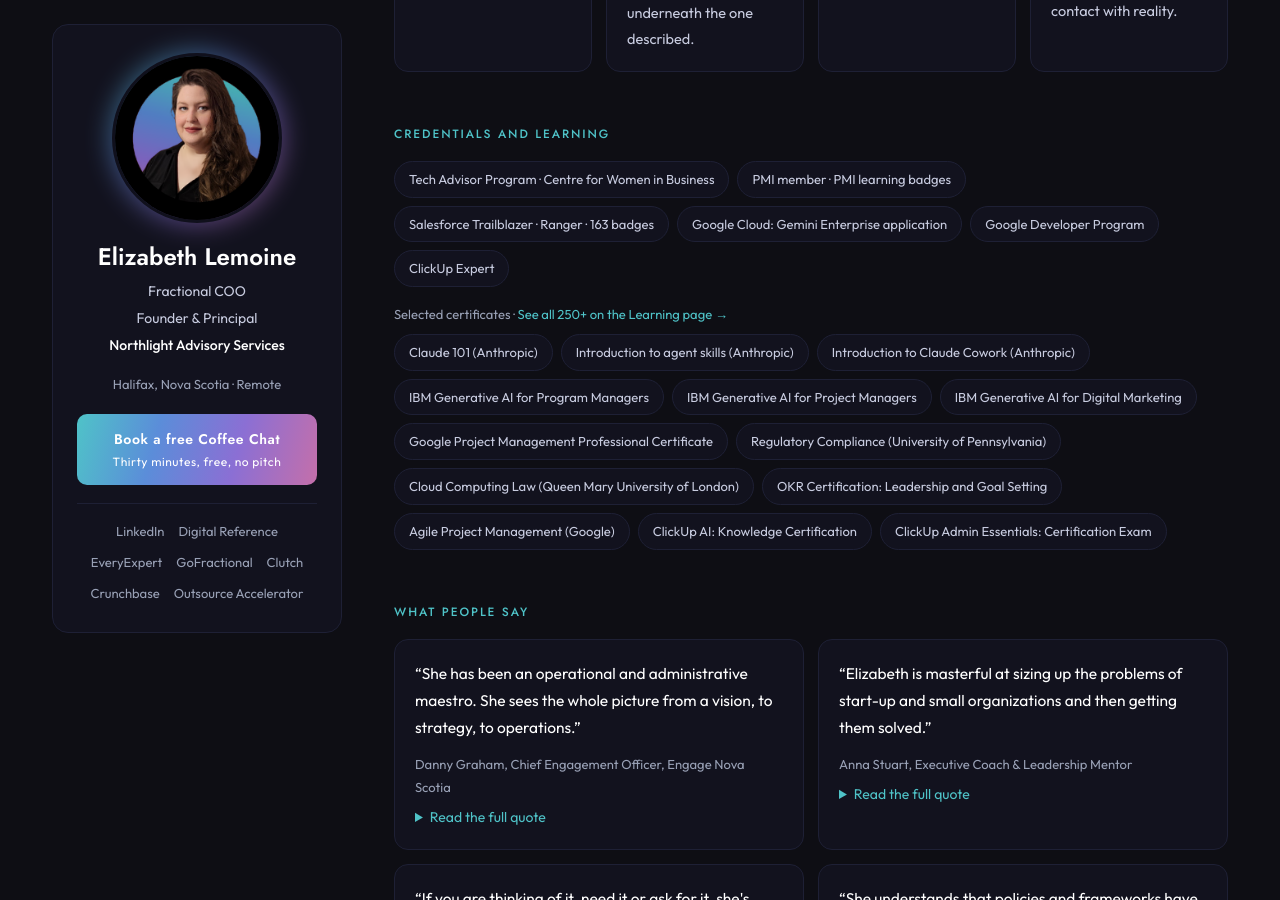
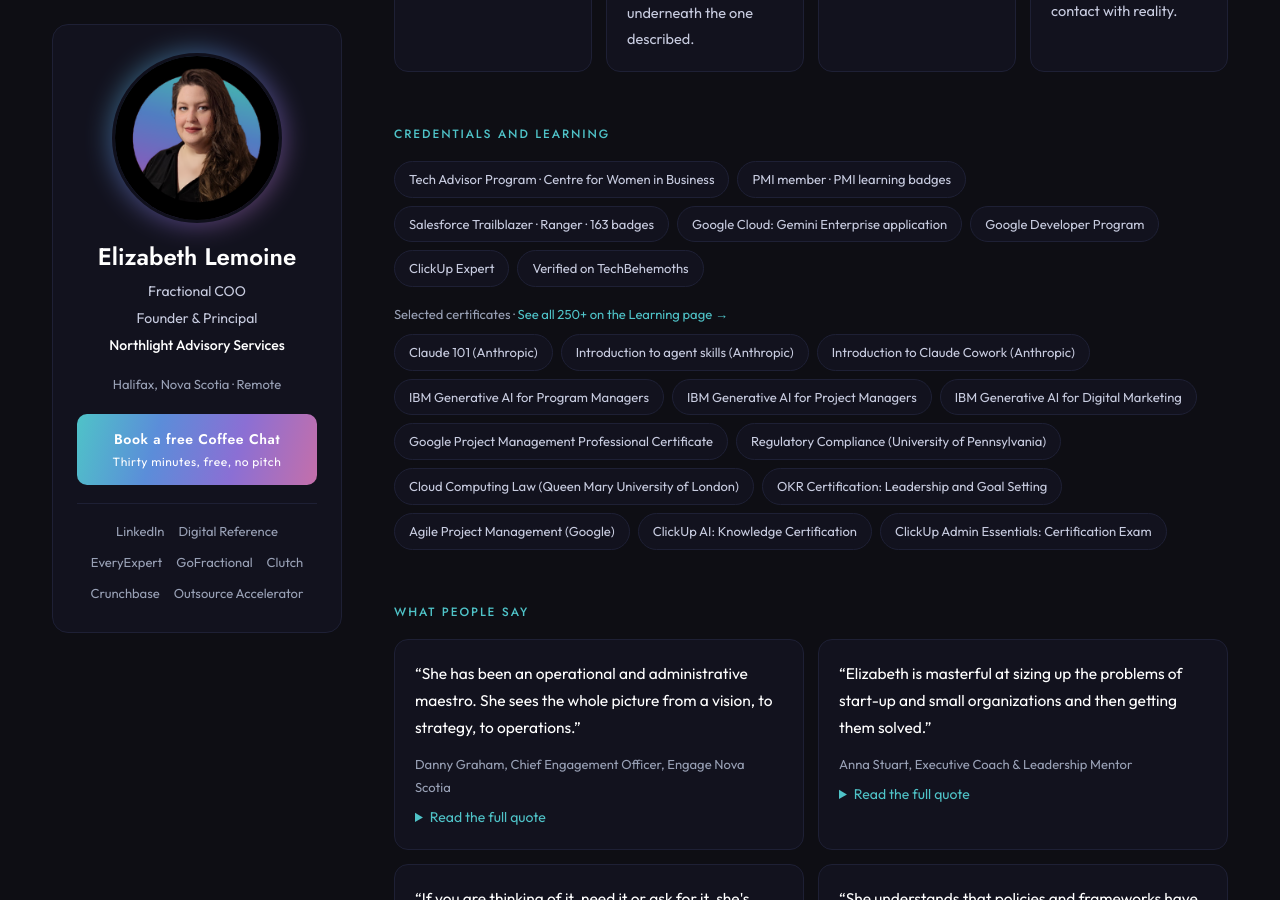
Before and after one commit to elizabethlemoine33-commits/bynorthlight-site, a Jekyll site: the page built from about.html, in a window 1280 px wide and 900 px high, scrolled down 3073 px. Built offline with Jekyll 4.4.1, drawn with Linux system fonts in a browser that asks for light colours.

Commit message:
About: add TechBehemoths verification link to credentials (#42)
Co-authored-by: Claude Sonnet 5.5 <noreply@anthropic.com>

```diff
--- a/about.html
+++ b/about.html
@@ -352,6 +352,7 @@ head_extra: |
     <a href="https://www.credly.com/users/elizabeth-randell-lemoine" target="_blank" rel="noopener">Google Cloud: Gemini Enterprise application</a>
     <a href="https://me.developers.google.com/u/105920909428240486985" target="_blank" rel="noopener">Google Developer Program</a>
     <a href="https://verify.skilljar.com/c/ty6usqg9d5dr" target="_blank" rel="noopener">ClickUp Expert</a>
+    <a href="https://techbehemoths.com/company/northlight-advisory-services" target="_blank" rel="noopener" data-techbehemoths-verification>Verified on TechBehemoths</a>
   </div>
   <p class="ab-credlabel">Selected certificates · <a href="/learning">See all 250+ on the Learning page →</a></p>
   <div class="ab-cred">
```
